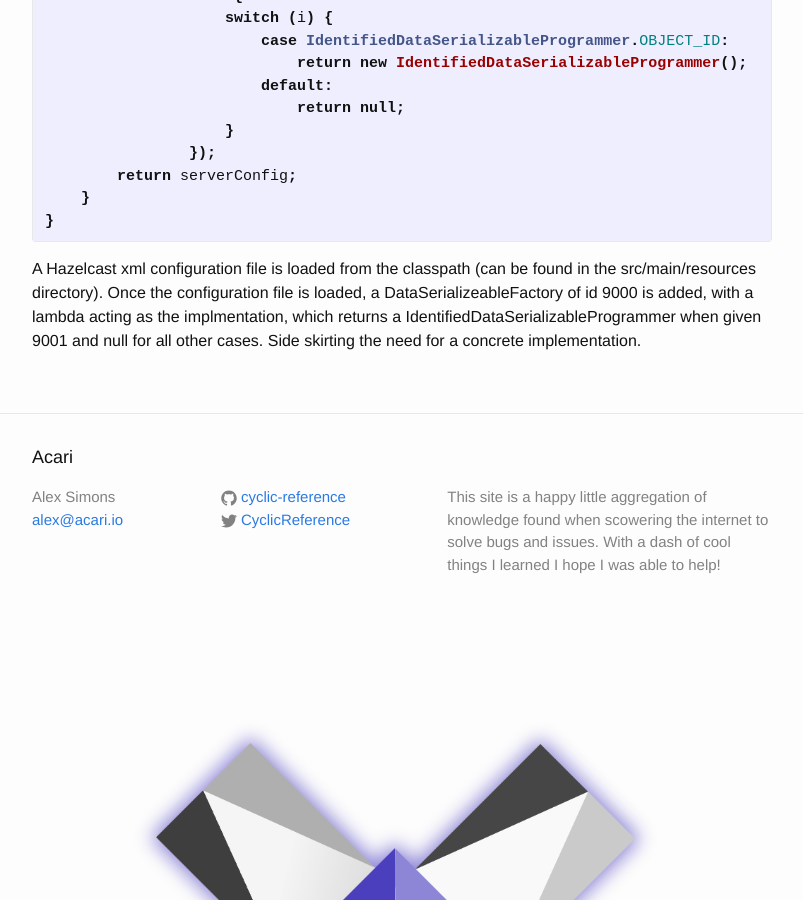
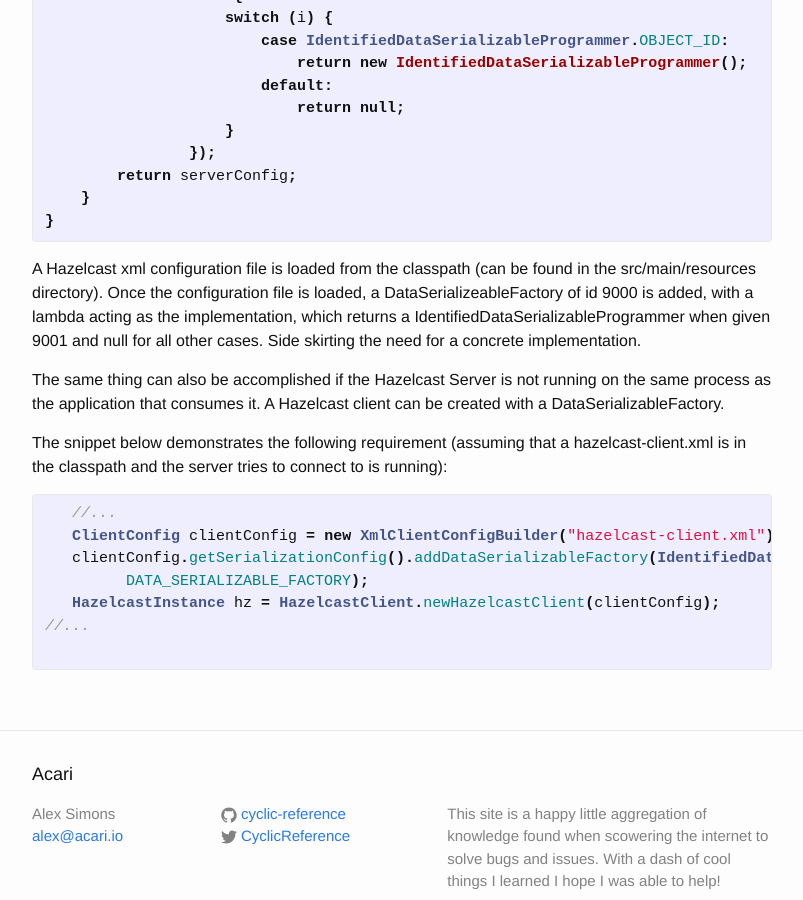
Before and after one commit to Unthrottled/blog, a Jekyll site: the page built from _posts/2017-05-01-Hazelcast-Performance-Serialization.md, in a window 1280 px wide and 900 px high, scrolled down 9400 px. Shown: the whole window, without its empty margins (238-1041 px from the left). Built offline with Jekyll 4.4.1, drawn with Linux system fonts in a browser that asks for light colours.

Commit message:
Added client code

```diff
--- a/_posts/2017-05-01-Hazelcast-Performance-Serialization.md
+++ b/_posts/2017-05-01-Hazelcast-Performance-Serialization.md
@@ -420,5 +420,19 @@
 {% endhighlight%}
 
 A Hazelcast xml configuration file is loaded from the classpath (can be found in the src/main/resources directory).
-Once the configuration file is loaded, a DataSerializeableFactory of id 9000 is added, with a lambda acting as the implmentation, which returns a IdentifiedDataSerializableProgrammer when given 9001 and null for all other cases.
+Once the configuration file is loaded, a DataSerializeableFactory of id 9000 is added, with a lambda acting as the implementation, which returns a IdentifiedDataSerializableProgrammer when given 9001 and null for all other cases.
 Side skirting the need for a concrete implementation.
+
+The same thing can also be accomplished if the Hazelcast Server is not running on the same process as the application that consumes it.
+A Hazelcast client can be created with a DataSerializableFactory.
+
+The snippet below demonstrates the following requirement (assuming that a hazelcast-client.xml is in the classpath and the server tries to connect to is running):
+
+ {% highlight java %}
+   //...
+   ClientConfig clientConfig = new XmlClientConfigBuilder("hazelcast-client.xml").build();
+   clientConfig.getSerializationConfig().addDataSerializableFactory(IdentifiedDataSerializableProgrammer.FACTORY_ID,
+         DATA_SERIALIZABLE_FACTORY);
+   HazelcastInstance hz = HazelcastClient.newHazelcastClient(clientConfig);
+//...
+ {% endhighlight %}
```
